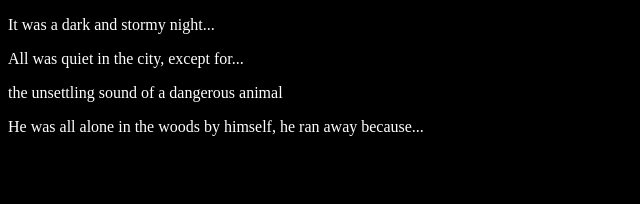
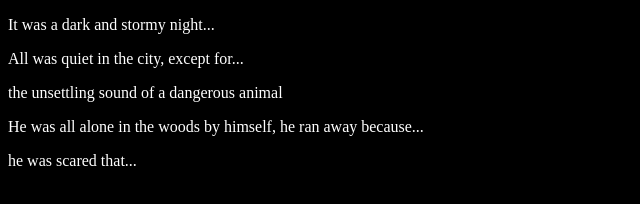
Before and after one commit to maestrly/fireside-story, a plain HTML site: page index.html in a window 1280 px wide. Shown: the whole page, without its empty margins (0-640 px from the left). Drawn offline with Linux system fonts and the light colour scheme.

Commit message:
added fifth line

```diff
--- a/index.html
+++ b/index.html
@@ -10,6 +10,7 @@
     <p> All was quiet in the city, except for...</p>
     <p>the unsettling sound of a dangerous animal</p>
     <p>He was all alone in the woods by himself, he ran away because...</p>
+    <p>he was scared that...</>
 
   </body>
 </html>
```
